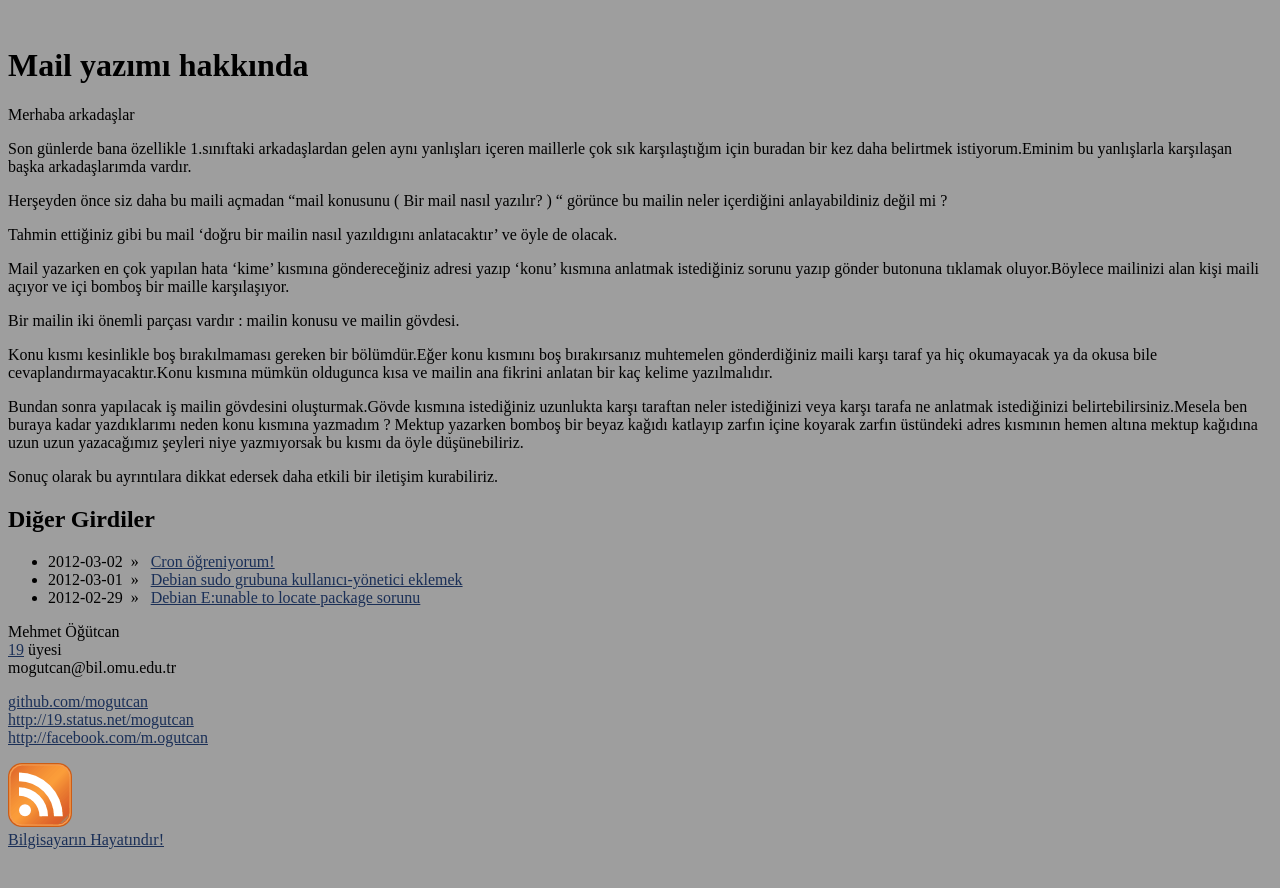
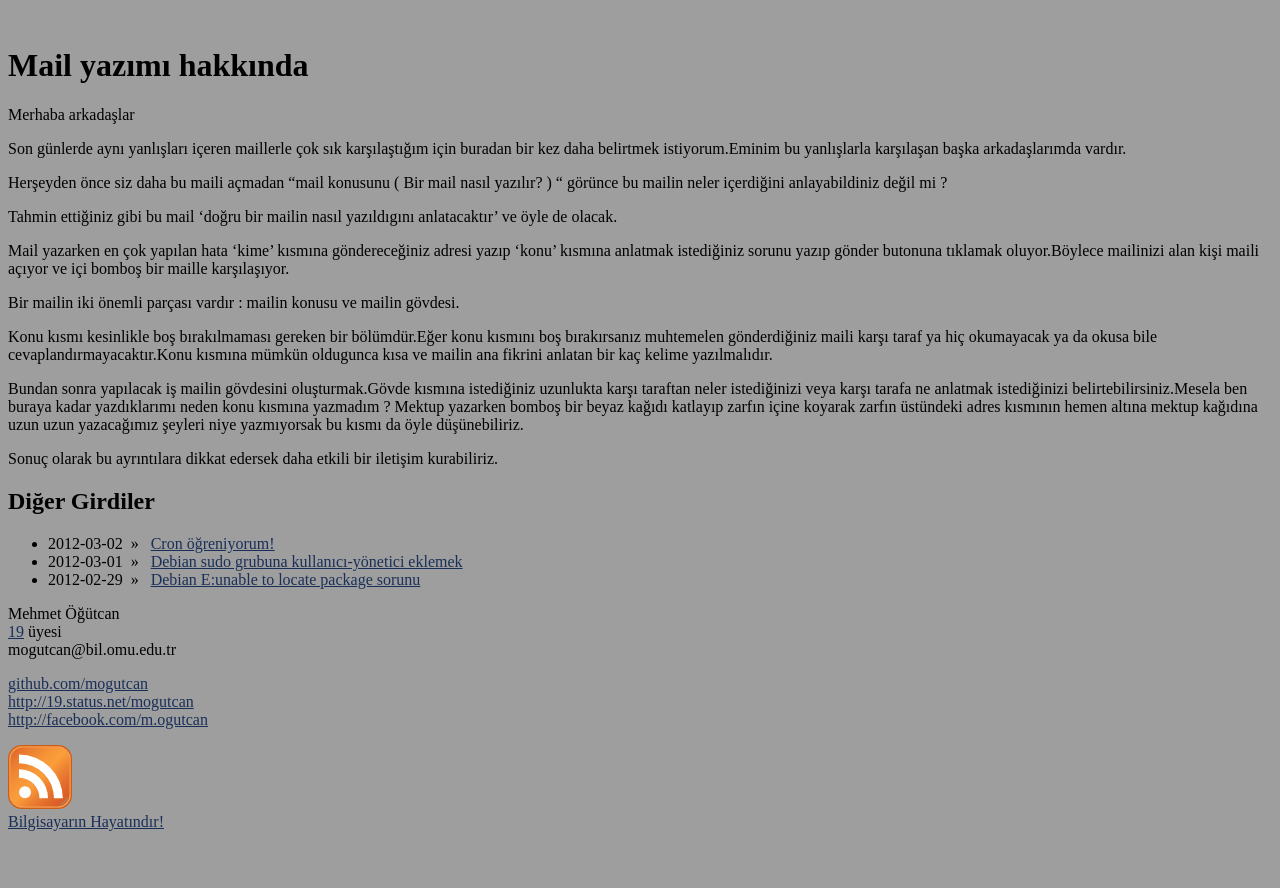
Before and after one commit to mogutcan/mogutcan.github.com, a Jekyll site: the page built from 9/_posts/2012-03-03-Mail-yazımı-hakkında.md, in a window 1280 px wide. Shown: the top 888 px of the page. Built offline with Jekyll 4.4.1, drawn with Linux system fonts in a browser that asks for light colours; comment, search, counter and statistics services are not loaded.

Commit message:
mail-edit

```diff
--- a/9/_posts/2012-03-03-Mail-yazımı-hakkında.md
+++ b/9/_posts/2012-03-03-Mail-yazımı-hakkında.md
@@ -6,8 +6,7 @@ title  : Mail yazımı hakkında
 
 Merhaba arkadaşlar
 
-Son günlerde bana özellikle 1.sınıftaki arkadaşlardan gelen aynı yanlışları
-içeren maillerle çok sık karşılaştığım için buradan bir kez daha belirtmek
+Son günlerde aynı yanlışları içeren maillerle çok sık karşılaştığım için buradan bir kez daha belirtmek
 istiyorum.Eminim bu yanlışlarla karşılaşan başka arkadaşlarımda vardır.
 
 Herşeyden önce siz daha bu maili açmadan "mail konusunu ( Bir mail nasıl
```
